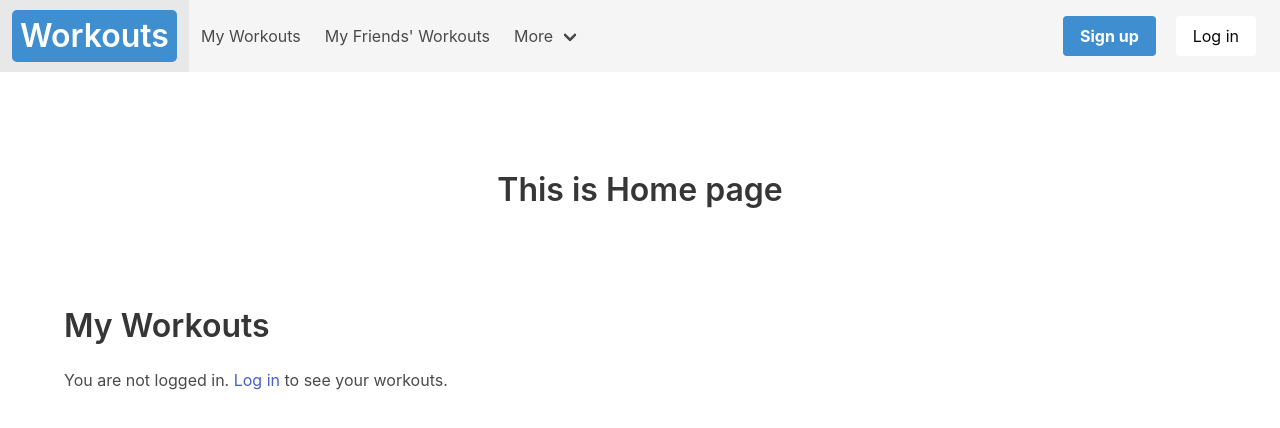
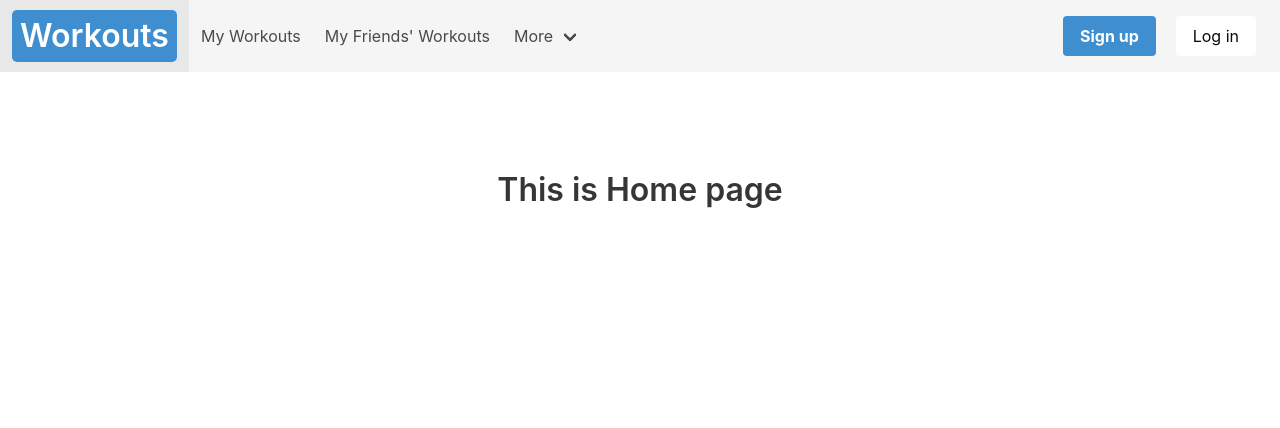
Before and after one commit to YuviSingh18/web-dev-fall22-project, a Vue app in the folder client/: page / in a window 1280 px wide. Shown: the top 428 px of the page. Built offline with nearby package versions, Linux system fonts and the light colour scheme.

Commit message:
code clean up

```diff
--- a/client/src/views/HomeView.vue
+++ b/client/src/views/HomeView.vue
@@ -6,7 +6,6 @@ import WorkoutDisplay from "../components/WorkoutDisplay.vue";
   <main>
     <h1 class="title">This is Home page</h1>
   </main>
-  <WorkoutDisplay pageType = 'my-workouts' />
 </template>
 
 <style scoped>
```
